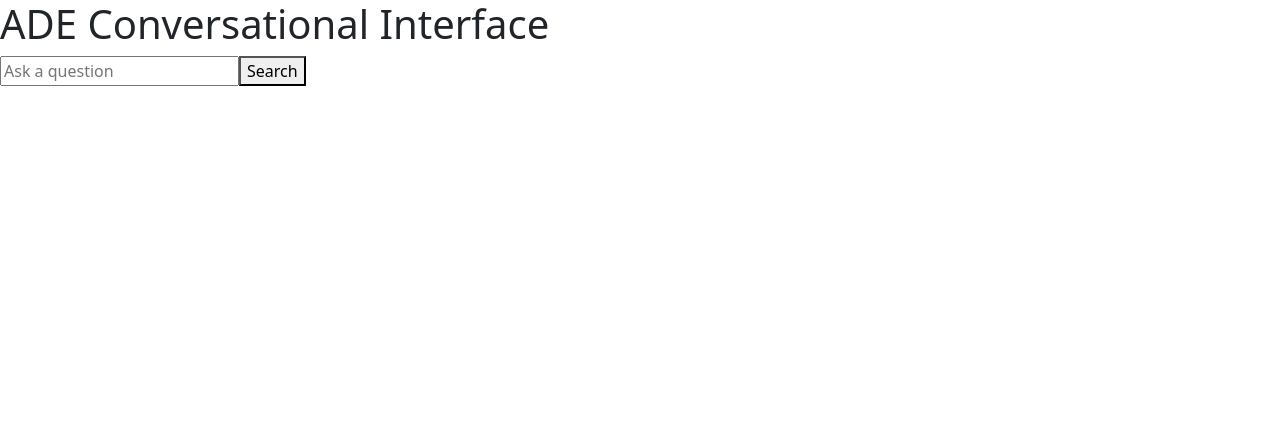
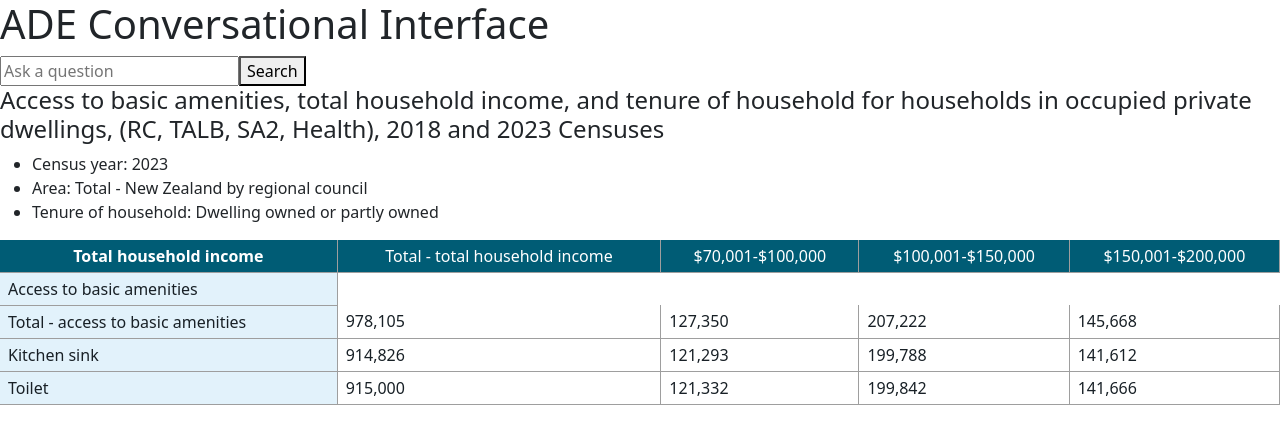
Before and after one commit to Nodero-Group-Project/ade-chat-assistant-frontend, a React (Vite) app: page / in a window 1280 px wide. Shown: the top 444 px of the page. Built offline with nearby package versions, Linux system fonts and the light colour scheme.

Commit message:
Add Table component and update ChatInput API endpoint

```diff
--- a/src/App.tsx
+++ b/src/App.tsx
@@ -1,5 +1,6 @@
 import Button from "./components/Button";
 import ChatInput from "./components/ChatInput";
+import Table from "./components/Table";
 import { useState } from "react";
 
 function App() {
@@ -9,6 +10,7 @@ function App() {
     <h1>ADE Conversational Interface</h1>
     <div>
       <ChatInput></ChatInput>
+      <Table></Table>
     </div>
     </>
   );
--- a/src/components/ChatInput.tsx
+++ b/src/components/ChatInput.tsx
@@ -23,7 +23,7 @@ export function ChatInput() {
 
     try {
       const response = await fetch(
-        `http://127.0.0.1:8000/report?question=${encodeURIComponent(inputValue)}`
+        `http://127.0.0.1:8000/report?q=${encodeURIComponent(inputValue)}`
       );
 
       if (!response.ok) {
--- /dev/null
+++ b/src/components/Table.tsx
@@ -0,0 +1,67 @@
+import React from 'react'
+
+export function Table() {
+    const dummyData = {
+        name: "Access to basic amenities, total household income, and tenure of household for households in occupied private dwellings, (RC, TALB, SA2, Health), 2018 and 2023 Censuses",
+        year: "2023",
+        area: "Total - New Zealand by regional council",
+        income: {
+            name: "Total household income",
+            columns: [
+                "Total - total household income",
+                "$70,001-$100,000",
+                "$100,001-$150,000",
+                "$150,001-$200,000"
+            ]
+        },
+        tenure: {
+            name: "Tenure of household",
+            values: ["Dwelling owned or partly owned", "Total - tenure of household"]
+        },
+        amenities: {
+            name: "Access to basic amenities",
+            rows: [
+                { label: "Total - access to basic amenities", values: [978105, 127350, 207222, 145668] },
+                { label: "Kitchen sink", values: [914826, 121293, 199788, 141612] },
+                { label: "Toilet", values: [915000, 121332, 199842, 141666] }
+
+            ]
+        }
+    }
+
+    return (
+        <div>
+            <h4>{dummyData.name}</h4>
+            <ul>
+                <li>Census year: {dummyData.year}</li>
+                <li>Area: {dummyData.area}</li>
+                <li>{dummyData.tenure.name}: {dummyData.tenure.values[0]}</li>
+            </ul>
+            <table style={{width: '100%', borderCollapse: 'collapse', marginTop: '10px'}}>
+                <thead>
+                    <tr>
+                        <th style={{backgroundColor: '#005c75', padding: '4px 8px', border: 'inherit', color: '#fff', textAlign: 'center', verticalAlign: 'top', borderRight: 'thin solid #9e9e9e', borderBottom: 'thin solid #9e9e9e'}}>{dummyData.income.name}</th>
+                        {dummyData.income.columns.map((col) => (
+                            <th key = {col} style={{backgroundColor: '#005c75', padding: '4px 8px', border: 'inherit', color: '#fff', textAlign: 'center', verticalAlign: 'top', borderRight: 'thin solid #9e9e9e', borderBottom: 'thin solid #9e9e9e', fontWeight: '500'}}>{col}</th>
+                        ))}
+                    </tr>
+                </thead>
+                <tbody>
+                    <tr>
+                        <td style={{backgroundColor: '#e2f2fb', padding: '4px 8px', border: 'inherit', color: '#182026', verticalAlign: 'middle', borderRight: 'thin solid #9e9e9e', borderBottom: 'thin solid #9e9e9e'}}>{dummyData.amenities.name}</td>
+                    </tr>
+                    {dummyData.amenities.rows.map((row) => (
+                        <tr key={row.label}>
+                            <td style={{backgroundColor: '#e2f2fb', padding: '4px 8px', border: 'inherit', color: '#182026', verticalAlign: 'middle', borderRight: 'thin solid #9e9e9e', borderBottom: 'thin solid #9e9e9e', borderTop: 'thin solid #9e9e9e'}}>{row.label}</td>
+                            {row.values.map((val, i) => (
+                                <td key={i} style={{padding: '4px 8px', border: 'inherit', color: '#182026', verticalAlign: 'baseline', borderRight: 'thin solid #9e9e9e', borderBottom: 'thin solid #9e9e9e', whiteSpace: 'pre-wrap'}}>{val.toLocaleString()}</td>
+                            ))}
+                        </tr>
+                    ))}
+                </tbody>
+            </table>
+        </div>
+    );
+}
+
+export default Table
```
